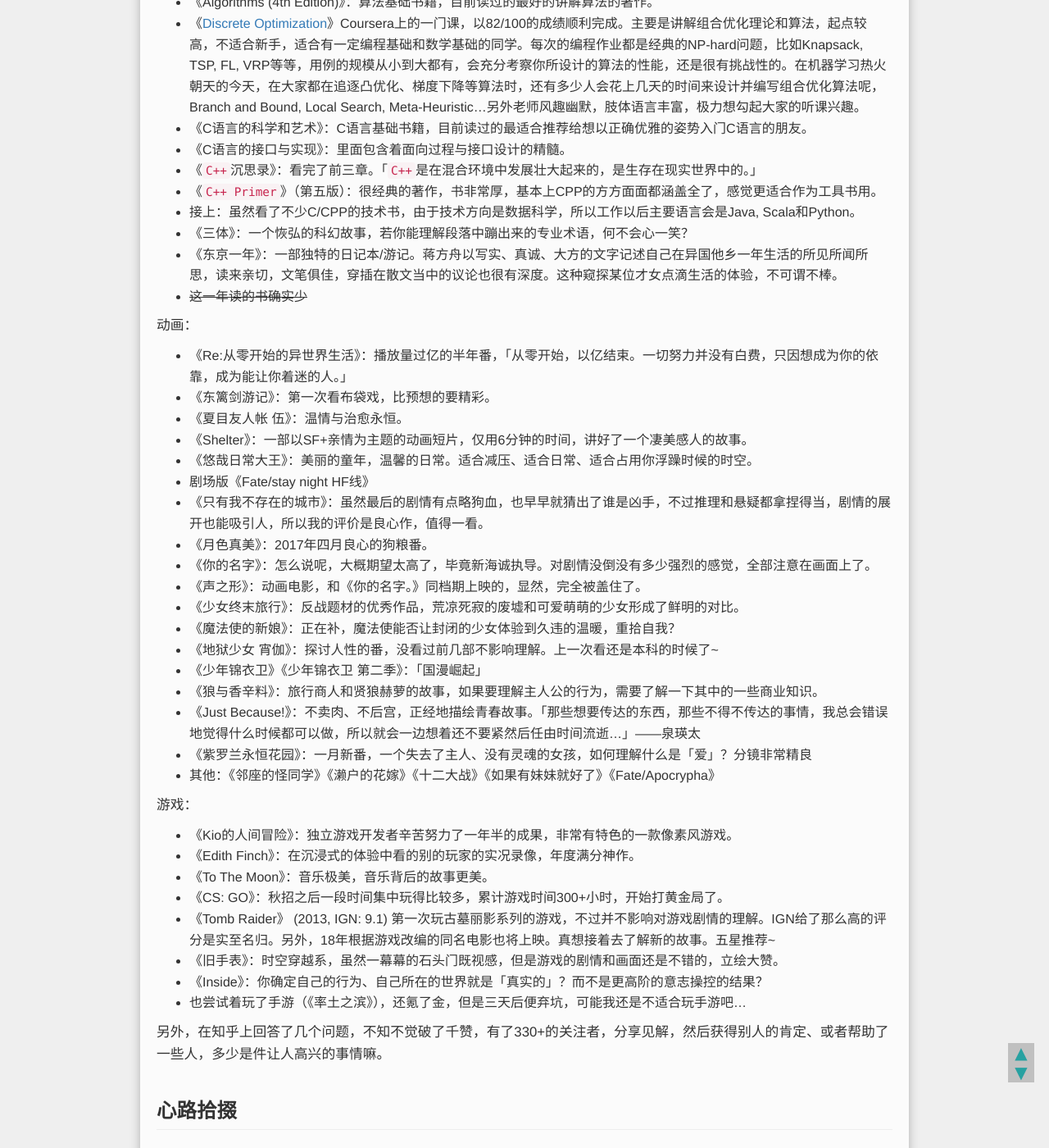
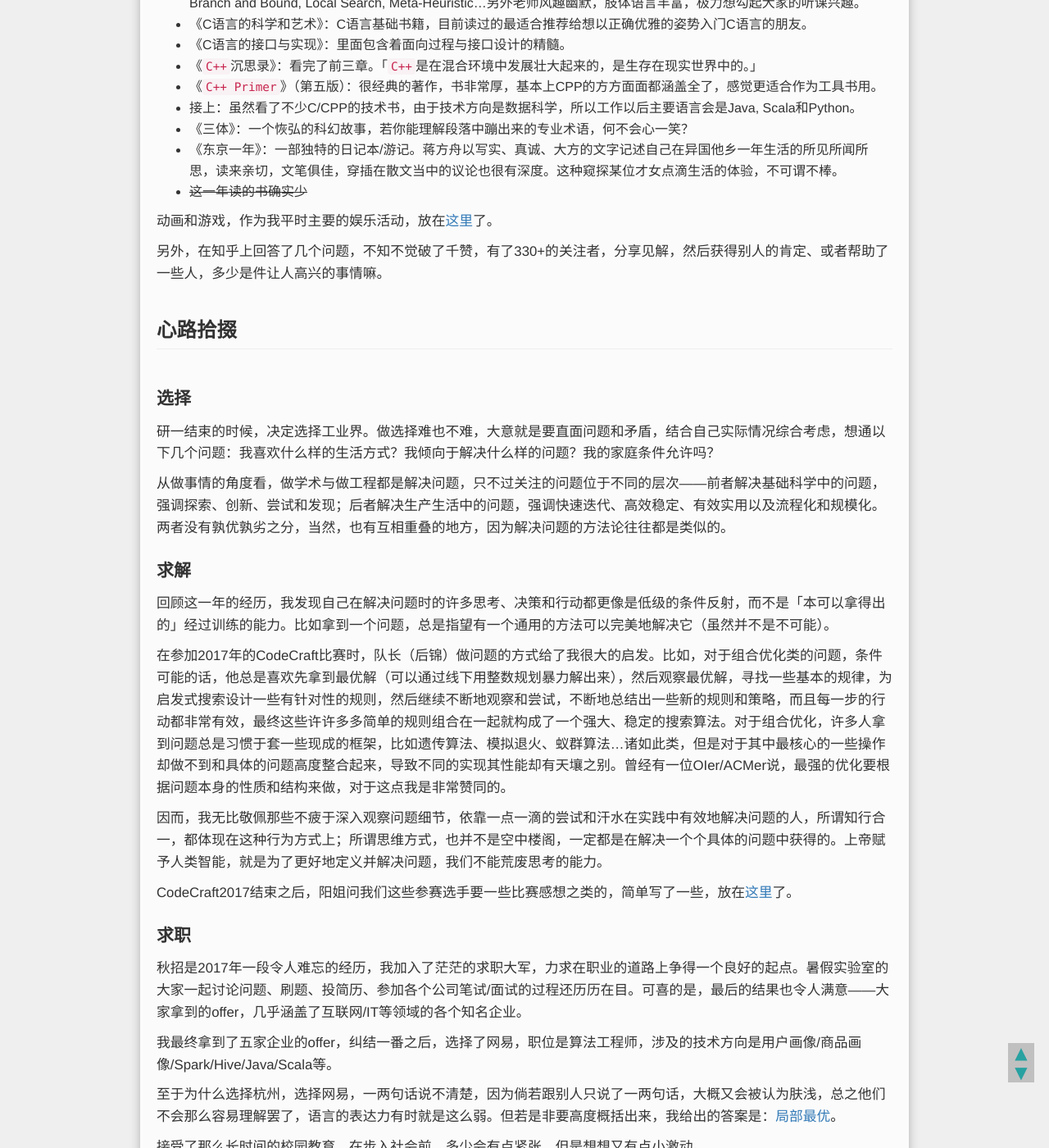
Before and after one commit to mioopoi/mioopoi.github.io, a Jekyll site: the page built from _posts/随笔/2018-02-11-summary-of-2017.md, in a window 1280 px wide and 1400 px high, scrolled down 1124 px. Shown: the whole window at 82% size. Built offline with Jekyll 4.4.1, drawn with Linux system fonts in a browser that asks for light colours; Markdown is read by kramdown in place of the engine named in the settings; comment, search, counter and statistics services are not loaded; some of the changed text lies outside the part shown.

Commit message:
update summary-of-2017

```diff
--- a/_posts/随笔/2018-02-11-summary-of-2017.md
+++ b/_posts/随笔/2018-02-11-summary-of-2017.md
@@ -7,13 +7,11 @@
 summary: ""
 ---
 
-这篇文章主要是对我在2017年生活与学习的一个小结，以及研一学年的总结。
-
-下面按照时间线理一下研一开学（2016年9月）到2018年1月底这一年多做的主要事情。这里插一句：如何方便自己回顾与总结过去一段时间的生活？写日志是个好方法，至于用什么工具，印象笔记/有道云笔记/为知笔记/锤子便签/OneNote乃至Word、文本文档都可以，当然最好有云端存储功能或者自己存到云端，只要用着方便高效即可。
+这篇文章主要是对我在`2017年生活/研二学年`的一个小结。
 
 ## 主线
 
-主线剧情大多是比较正经的事情：
+主线剧情大多是比较正经的事情，按照时间线理一下研二开学（2016年9月）到2018年1月底这一年多做的主要事情：
 
 - 实现一个城市大规模动态出租车调度仿真系统，目的是做指派算法的Test-bed（2016年11月中旬~2016年12月底）
 - 研究生学位论文开题（2017年1月初~2017年1月中旬）
@@ -27,9 +25,8 @@
 
 ## 支线
 
-其他方面的支线较多，主要提阅读、动画和游戏来整理吧，能想到的如下：
+其他方面的支线较多，主要提一下阅读吧，能想到的如下：
 
-阅读：
 - 《Algorithms (4th Edition)》：算法基础书籍，目前读过的最好的讲解算法的著作。
 - 《[Discrete Optimization](https://www.coursera.org/learn/discrete-optimization)》Coursera上的一门课，以82/100的成绩顺利完成。主要是讲解组合优化理论和算法，起点较高，不适合新手，适合有一定编程基础和数学基础的同学。每次的编程作业都是经典的NP-hard问题，比如Knapsack, TSP, FL, VRP等等，用例的规模从小到大都有，会充分考察你所设计的算法的性能，还是很有挑战性的。在机器学习热火朝天的今天，在大家都在追逐凸优化、梯度下降等算法时，还有多少人会花上几天的时间来设计并编写组合优化算法呢，Branch and Bound, Local Search, Meta-Heuristic...另外老师风趣幽默，肢体语言丰富，极力想勾起大家的听课兴趣。
 - 《C语言的科学和艺术》：C语言基础书籍，目前读过的最适合推荐给想以正确优雅的姿势入门C语言的朋友。
@@ -41,35 +38,7 @@
 - 《东京一年》：一部独特的日记本/游记。蒋方舟以写实、真诚、大方的文字记述自己在异国他乡一年生活的所见所闻所思，读来亲切，文笔俱佳，穿插在散文当中的议论也很有深度。这种窥探某位才女点滴生活的体验，不可谓不棒。
 - ~~这一年读的书确实少~~
 
-动画：
-- 《Re:从零开始的异世界生活》：播放量过亿的半年番，「从零开始，以亿结束。一切努力并没有白费，只因想成为你的依靠，成为能让你着迷的人。」
-- 《东篱剑游记》：第一次看布袋戏，比预想的要精彩。
-- 《夏目友人帐 伍》：温情与治愈永恒。
-- 《Shelter》：一部以SF+亲情为主题的动画短片，仅用6分钟的时间，讲好了一个凄美感人的故事。
-- 《悠哉日常大王》：美丽的童年，温馨的日常。适合减压、适合日常、适合占用你浮躁时候的时空。
-- 剧场版《Fate/stay night HF线》
-- 《只有我不存在的城市》：虽然最后的剧情有点略狗血，也早早就猜出了谁是凶手，不过推理和悬疑都拿捏得当，剧情的展开也能吸引人，所以我的评价是良心作，值得一看。
-- 《月色真美》：2017年四月良心的狗粮番。
-- 《你的名字》：怎么说呢，大概期望太高了，毕竟新海诚执导。对剧情没倒没有多少强烈的感觉，全部注意在画面上了。
-- 《声之形》：动画电影，和《你的名字。》同档期上映的，显然，完全被盖住了。
-- 《少女终末旅行》：反战题材的优秀作品，荒凉死寂的废墟和可爱萌萌的少女形成了鲜明的对比。
-- 《魔法使的新娘》：正在补，魔法使能否让封闭的少女体验到久违的温暖，重拾自我？
-- 《地狱少女 宵伽》：探讨人性的番，没看过前几部不影响理解。上一次看还是本科的时候了~
-- 《少年锦衣卫》《少年锦衣卫 第二季》：「国漫崛起」
-- 《狼与香辛料》：旅行商人和贤狼赫萝的故事，如果要理解主人公的行为，需要了解一下其中的一些商业知识。
-- 《Just Because!》：不卖肉、不后宫，正经地描绘青春故事。「那些想要传达的东西，那些不得不传达的事情，我总会错误地觉得什么时候都可以做，所以就会一边想着还不要紧然后任由时间流逝...」——泉瑛太
-- 《紫罗兰永恒花园》：一月新番，一个失去了主人、没有灵魂的女孩，如何理解什么是「爱」？分镜非常精良
-- 其他：《邻座的怪同学》《濑户的花嫁》《十二大战》《如果有妹妹就好了》《Fate/Apocrypha》
-
-游戏：
-- 《Kio的人间冒险》：独立游戏开发者辛苦努力了一年半的成果，非常有特色的一款像素风游戏。
-- 《Edith Finch》：在沉浸式的体验中看的别的玩家的实况录像，年度满分神作。
-- 《To The Moon》：音乐极美，音乐背后的故事更美。
-- 《CS: GO》：秋招之后一段时间集中玩得比较多，累计游戏时间300+小时，开始打黄金局了。
-- 《Tomb Raider》 (2013, IGN: 9.1) 第一次玩古墓丽影系列的游戏，不过并不影响对游戏剧情的理解。IGN给了那么高的评分是实至名归。另外，18年根据游戏改编的同名电影也将上映。真想接着去了解新的故事。五星推荐~
-- 《旧手表》：时空穿越系，虽然一幕幕的石头门既视感，但是游戏的剧情和画面还是不错的，立绘大赞。
-- 《Inside》：你确定自己的行为、自己所在的世界就是「真实的」？而不是更高阶的意志操控的结果？
-- 也尝试着玩了手游（《率土之滨》），还氪了金，但是三天后便弃坑，可能我还是不适合玩手游吧...
+动画和游戏，作为我平时主要的娱乐活动，放在[这里](http://ihuafan.com/%E9%9A%8F%E7%AC%94/summary-of-acg-in-2017)了。
 
 另外，在知乎上回答了几个问题，不知不觉破了千赞，有了330+的关注者，分享见解，然后获得别人的肯定、或者帮助了一些人，多少是件让人高兴的事情嘛。
 
```
Also changed, not shown: _posts/随笔/2018-02-11-summary-of-acg-in-2017.md (added, +37 -0 lines), 3 other files.
